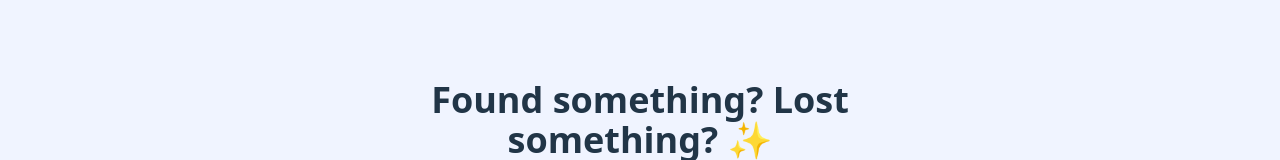
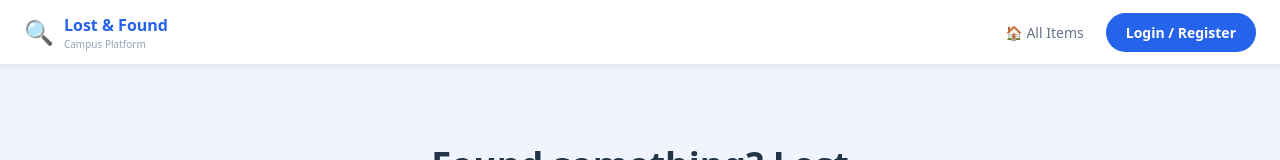
Before and after one commit to Noamka3/Lost_and_Found, a React (Vite) app in the folder antigravity/: page / in a window 1280 px wide. Shown: the top 160 px of the page. Built offline with nearby package versions, Linux system fonts and the light colour scheme; no server answers; the database is empty.

Commit message:
add navbar and database integration

```diff
--- a/antigravity/src/App.jsx
+++ b/antigravity/src/App.jsx
@@ -1,14 +1,19 @@
 import "./App.css";
 import HomePage from "./pages/HomePage";
+import Navbar from "./components/Navbar";
 import ItemDetailPage from "./pages/ItemDetailPage";
 import { Routes, Route } from "react-router-dom";
 
 export default function App() {
   return (
-    <Routes>
-      <Route path="/" element={<HomePage />} />
-      <Route path="/item/:id" element={<ItemDetailPage />} />
-      <Route path="*" element={<div style={{ padding: 24 }}>404</div>} />
-    </Routes>
+    <>
+      <Navbar />
+
+      <Routes>
+        <Route path="/" element={<HomePage />} />
+        <Route path="/item/:id" element={<ItemDetailPage />} />
+        <Route path="*" element={<div style={{ padding: 24 }}>404</div>} />
+      </Routes>
+    </>
   );
 }
--- /dev/null
+++ b/antigravity/src/components/Navbar.jsx
@@ -0,0 +1,63 @@
+import { Link, useNavigate } from 'react-router-dom'
+import { useAuth } from '../context/AuthContext'
+import { supabase } from '../lib/supabase'
+import { notifications } from '@mantine/notifications'
+
+export default function Navbar() {
+    const { user } = useAuth()
+    const navigate = useNavigate()
+
+    async function handleLogout() {
+        await supabase.auth.signOut()
+        notifications.show({ message: 'Logged out successfully', color: 'blue' })
+        navigate('/')
+    }
+
+    return (
+        <nav style={{
+            background: 'white',
+            borderBottom: '1px solid #e2e8f0',
+            padding: '0 24px',
+            height: '64px',
+            display: 'flex',
+            alignItems: 'center',
+            justifyContent: 'space-between',
+            position: 'sticky',
+            top: 0,
+            zIndex: 100,
+            boxShadow: '0 2px 8px rgba(0,0,0,0.06)'
+        }}>
+            <Link to="/" style={{ textDecoration: 'none', display: 'flex', alignItems: 'center', gap: '10px' }}>
+                <span style={{ fontSize: '24px' }}>🔍</span>
+                <div>
+                    <div style={{ fontWeight: 700, color: '#2563eb', fontSize: '16px' }}>Lost & Found</div>
+                    <div style={{ fontSize: '10px', color: '#94a3b8' }}>Campus Platform</div>
+                </div>
+            </Link>
+
+            <div style={{ display: 'flex', alignItems: 'center', gap: '8px' }}>
+                <Link to="/" style={{ padding: '8px 14px', borderRadius: '8px', textDecoration: 'none', color: '#64748b', fontSize: '14px', fontWeight: 500 }}>
+                    🏠 All Items
+                </Link>
+
+                {user ? (
+                    <>
+                        <Link to="/my-posts" style={{ padding: '8px 14px', borderRadius: '8px', textDecoration: 'none', color: '#64748b', fontSize: '14px', fontWeight: 500 }}>
+                            📋 My Posts
+                        </Link>
+                        <Link to="/post" style={{ padding: '9px 20px', borderRadius: '50px', textDecoration: 'none', background: '#2563eb', color: 'white', fontSize: '14px', fontWeight: 600 }}>
+                            + Post Item
+                        </Link>
+                        <button onClick={handleLogout} style={{ padding: '8px 14px', borderRadius: '8px', border: 'none', background: 'transparent', color: '#64748b', fontSize: '14px', fontWeight: 500, cursor: 'pointer' }}>
+                            👤 Logout
+                        </button>
+                    </>
+                ) : (
+                    <Link to="/login" style={{ padding: '9px 20px', borderRadius: '50px', textDecoration: 'none', background: '#2563eb', color: 'white', fontSize: '14px', fontWeight: 600 }}>
+                        Login / Register
+                    </Link>
+                )}
+            </div>
+        </nav>
+    )
+}
```
